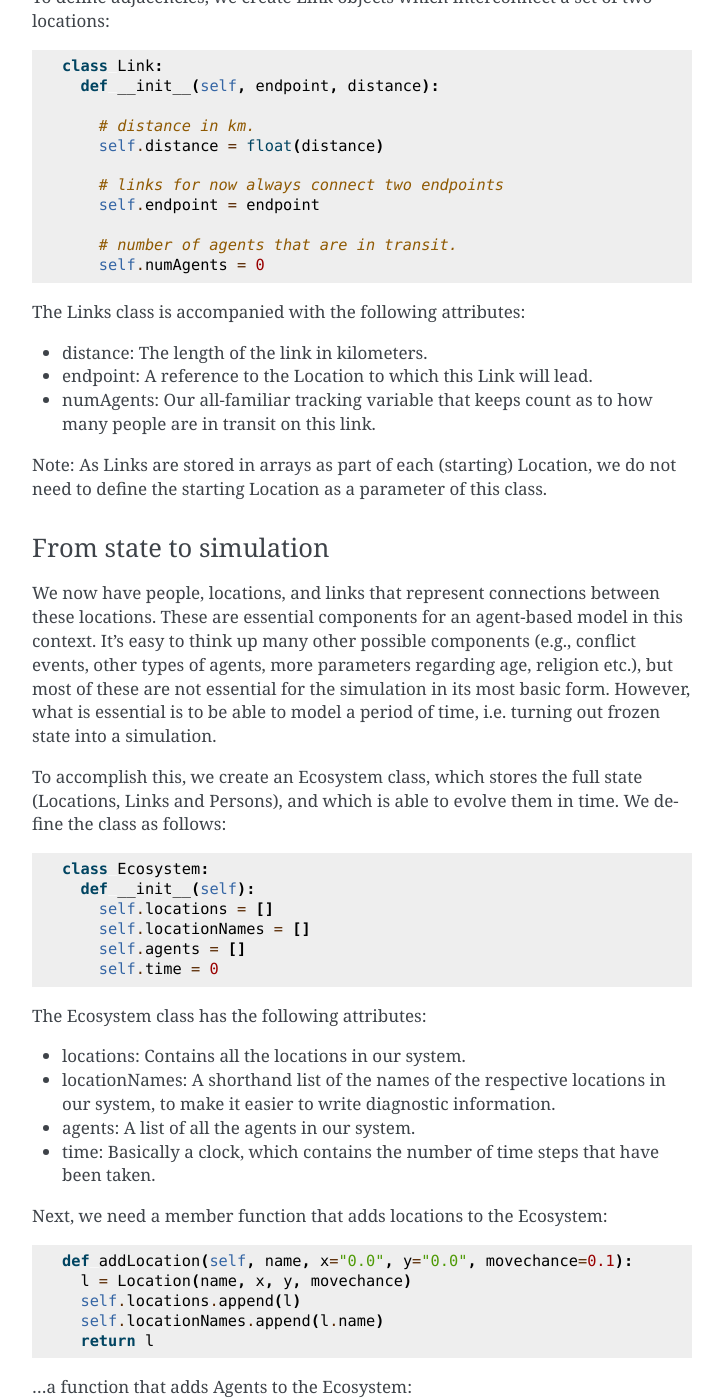
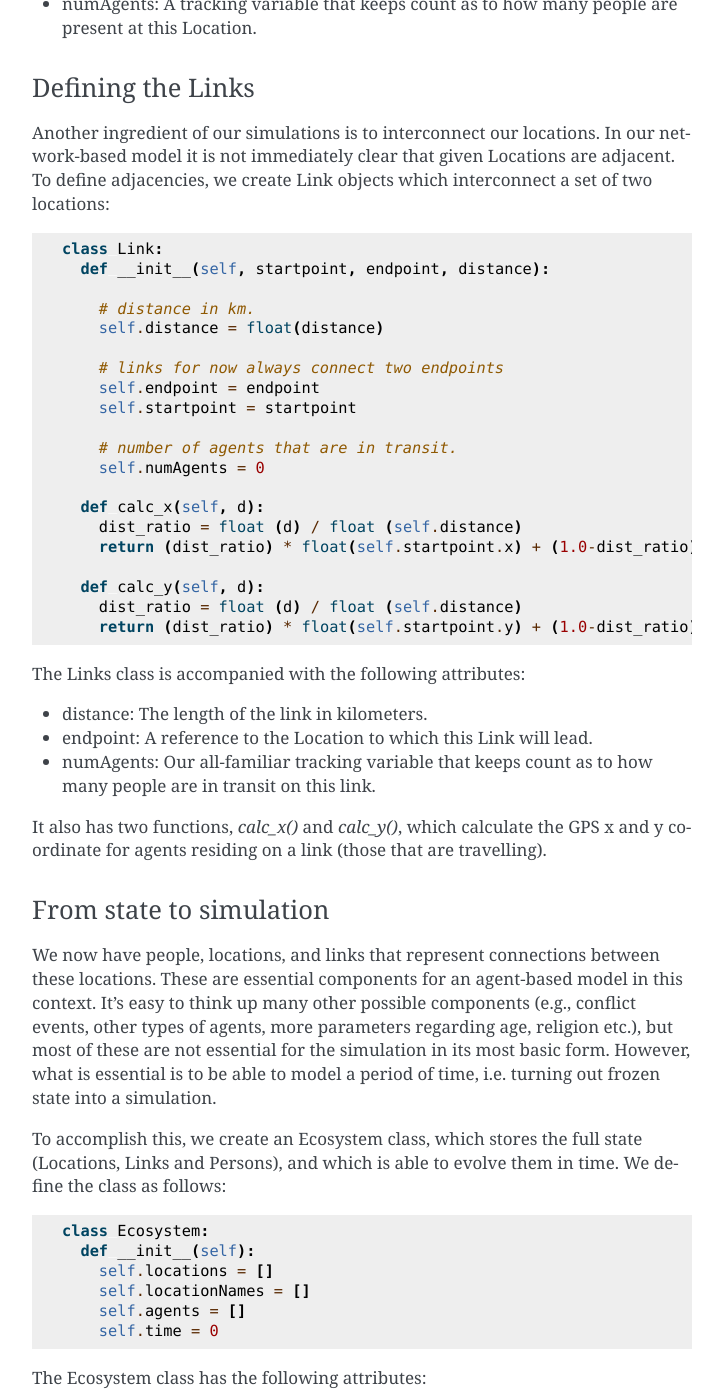
Before and after one commit to djgroen/student-resources, a Sphinx documentation site: the page built from docs/python-abm.rst, in a window 1280 px wide and 1400 px high, scrolled down 5217 px. Shown: the whole window, without its empty margins (388-1111 px from the left). Built offline with Sphinx 7.4.7, drawn with Linux system fonts in a browser that asks for light colours; some of the changed text lies outside the part shown.

Commit message:
Incorporated code fixes in tutorial

```diff
--- a/docs/python-abm.rst
+++ b/docs/python-abm.rst
@@ -70,13 +70,12 @@
     def __init__(self, location):
       self.ill = False
       self.injured = False
+      self.x = 0.0
+      self.y = 0.0
 
       self.age = 35
       self.location = location
       self.location.numAgents += 1
-
-      self.x = 0.0
-      self.y = 0.0
 
       # Set to true when an agent resides on a link.
       self.travelling = False
@@ -87,6 +86,7 @@
 
 * healthy: which indicates whether a Person is generally healthy or ill/weakened.
 * injured: which indicates whether a Person is physically injured or not.
+* x,y: x and y GPS coordinate, to be updated as the simulation progresses.
 * age: age in years.
 * location: a reference to the location where the Person currently resides.
 * travelling: whether the Person is currently in transit, or stationary at one of the locations.
@@ -175,6 +175,15 @@
         self.location = self.location.endpoint
         self.location.numAgents += 1
         self.travelling = False
+        self.distance_travelled_on_link = 0
+
+    # Update the X and Y coordinates of each agent
+    if self.travelling:
+        self.x = self.location.calc_x(self.distance_travelled_on_link)
+        self.y = self.location.calc_y(self.distance_travelled_on_link)
+    else:
+      self.x = self.location.x
+      self.y = self.location.y
 
 This function allows us to track agents who are on links, and have them progress gradually.
 
@@ -211,16 +220,25 @@
 Another ingredient of our simulations is to interconnect our locations. In our network-based model it is not immediately clear that given Locations are adjacent. To define adjacencies, we create Link objects which interconnect a set of two locations:
 ::
   class Link:
-    def __init__(self, endpoint, distance):
+    def __init__(self, startpoint, endpoint, distance):
 
       # distance in km.
       self.distance = float(distance)
 
       # links for now always connect two endpoints
       self.endpoint = endpoint
+      self.startpoint = startpoint
 
       # number of agents that are in transit.
       self.numAgents = 0
+
+    def calc_x(self, d):
+      dist_ratio = float (d) / float (self.distance)
+      return (dist_ratio) * float(self.startpoint.x) + (1.0-dist_ratio) * float(self.endpoint.x)
+
+    def calc_y(self, d):
+      dist_ratio = float (d) / float (self.distance)
+      return (dist_ratio) * float(self.startpoint.y) + (1.0-dist_ratio) * float(self.endpoint.y)
 
 The Links class is accompanied with the following attributes:
 
@@ -228,7 +246,7 @@
 * endpoint: A reference to the Location to which this Link will lead.
 * numAgents: Our all-familiar tracking variable that keeps count as to how many people are in transit on this link.
 
-Note: As Links are stored in arrays as part of each (starting) Location, we do not need to define the starting Location as a parameter of this class.
+It also has two functions, `calc_x()` and `calc_y()`, which calculate the GPS x and y coordinate for agents residing on a link (those that are travelling).
 
 ========================
 From state to simulation
@@ -289,8 +307,8 @@
         if(self.locationNames[i] == endpoint2):
           endpoint2_index = i
 
-      self.locations[endpoint1_index].links.append( Link(self.locations[endpoint2_index], distance) )
-      self.locations[endpoint2_index].links.append( Link(self.locations[endpoint1_index], distance) )
+      self.locations[endpoint1_index].links.append( Link(self.locations[endpoint1_index], self.locations[endpoint2_index], distance) )
+      self.locations[endpoint2_index].links.append( Link(self.locations[endpoint2_index], self.locations[endpoint1_index], distance) )
 
 
 Crucially, we want to evolve the system in time. This is actually done using the following function:
@@ -312,8 +330,14 @@
     def numAgents(self):
       return len(self.agents)
 
+    def printLocationInfo(self):
+      my_file = open("locations.csv", "w")
+      my_file.write("#name,x,y\n")
+      for l in self.locations:
+        my_file.write("%s,%s,%s\n" % (l.name, l.x, l.y))
+      my_file.close()
+
     def printInfo(self):
-
       print("Time: ", self.time, ", # of agents: ", len(self.agents))
       for l in self.locations:
         print(l.name, l.numAgents)
@@ -370,10 +394,13 @@
       e.addAgent(location=l1)
 
 
-With all the agents in place, we can now proceed to run the simulation. We run
+With all the agents in place, we can now proceed to run the simulation. We first
+print all the locations to a CSV file for later reference. Next, we run
 the simulation for a duration of 10 time steps, and we print basic diagnostic
 information after each time step:
 ::
+    e.printLocationInfo()
+
     duration=10
     for t in range(0,duration):
       e.doTimeStep()
```
